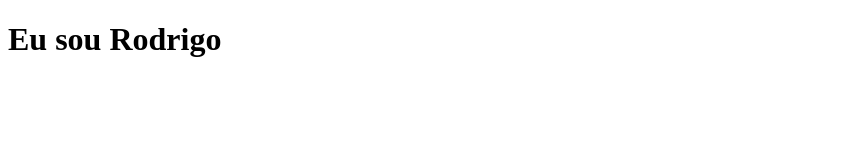
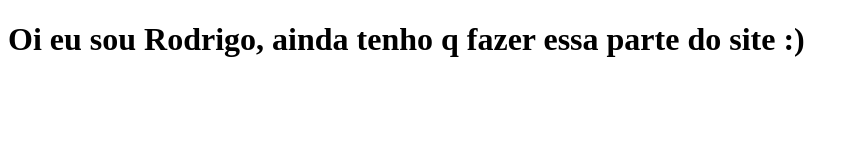
Before and after one commit to roooddd/site_quiz, a plain HTML site: page sobremim.html in a window 1280 px wide. Shown: the whole page, without its empty margins (0-859 px from the left). Drawn offline with Linux system fonts and the light colour scheme.

Commit message:
Update sobremim.html

```diff
--- a/sobremim.html
+++ b/sobremim.html
@@ -5,7 +5,7 @@
     <meta name="viewport" content="width=device-width, initial-scale=1.0">
     <title>Sobre mim</title>
 </head>
-    <h1>Eu sou Rodrigo</h1>
+    <h1>Oi eu sou Rodrigo, ainda tenho q fazer essa parte do site :)</h1>
 <body>
 
 </body>
```
